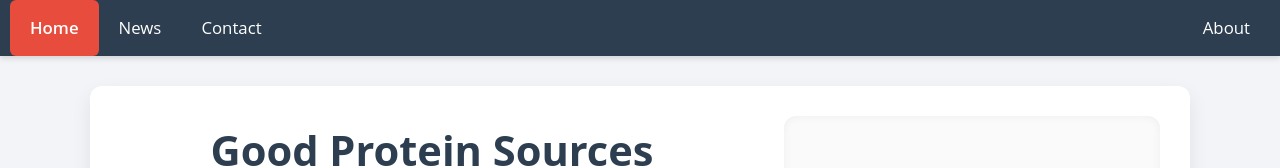
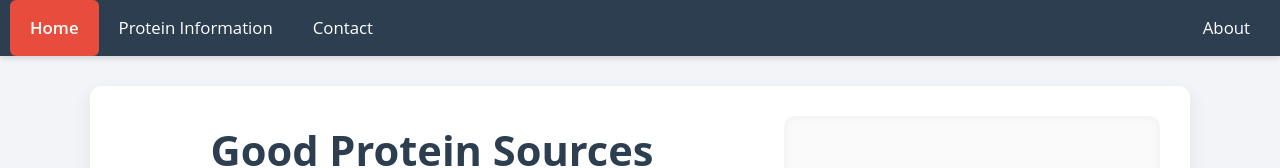
Before and after one commit to SillyNika/SillyNika.github.io, a plain HTML site: page index.html in a window 1280 px wide. Shown: the top 168 px of the page. Drawn offline with Linux system fonts and the light colour scheme.

Commit message:
Update index.html

```diff
--- a/index.html
+++ b/index.html
@@ -11,7 +11,7 @@
     <nav class="main-nav">
       <ul>
         <li><a class="active" href="#home">Home</a></li>
-        <li><a href="#news">News</a></li>
+        <li><a href="protein.html">Protein Information</a></li>
         <li><a href="#contact">Contact</a></li>
         <li class="float-right"><a href="#about">About</a></li>
       </ul>
```
